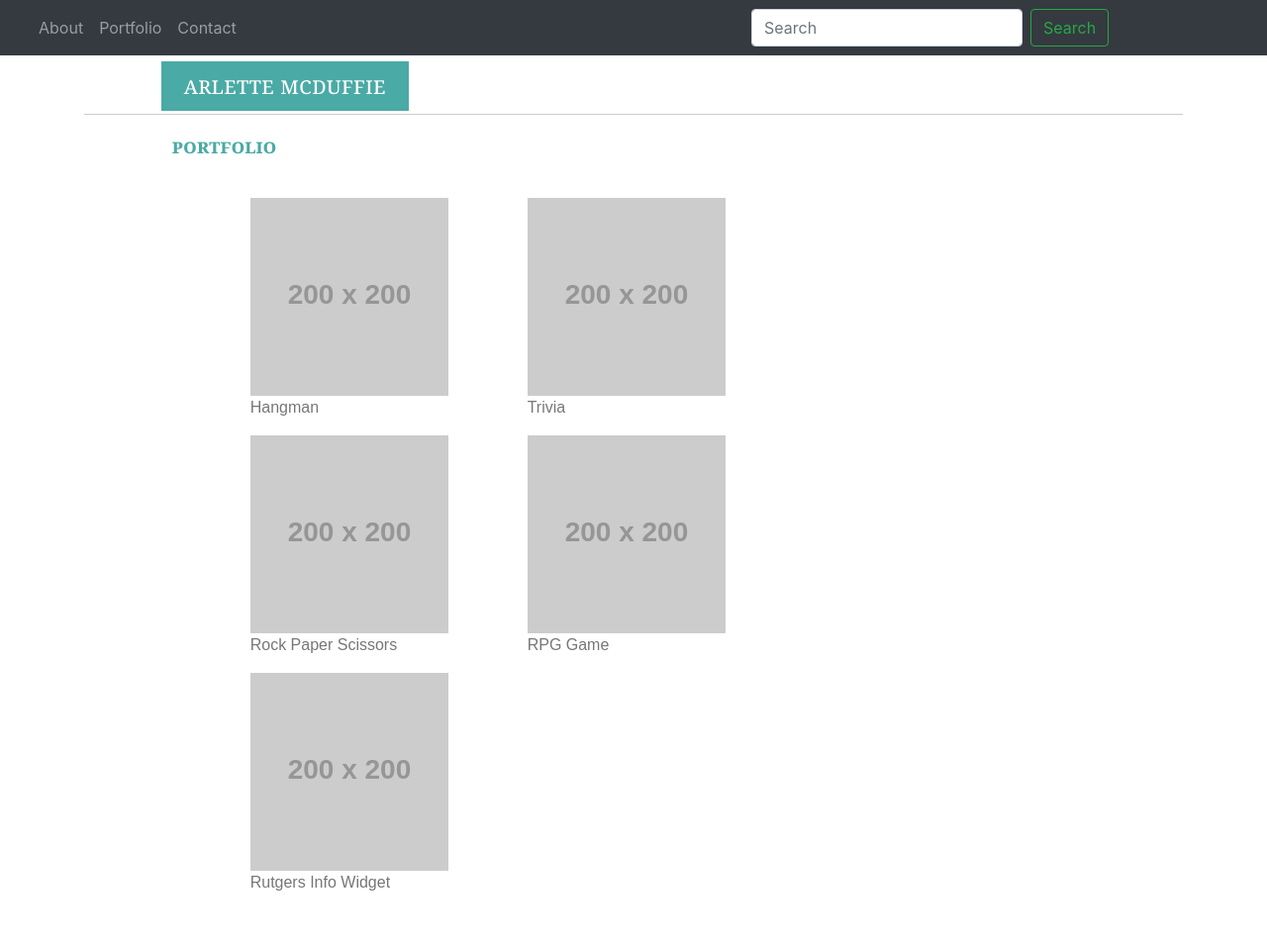
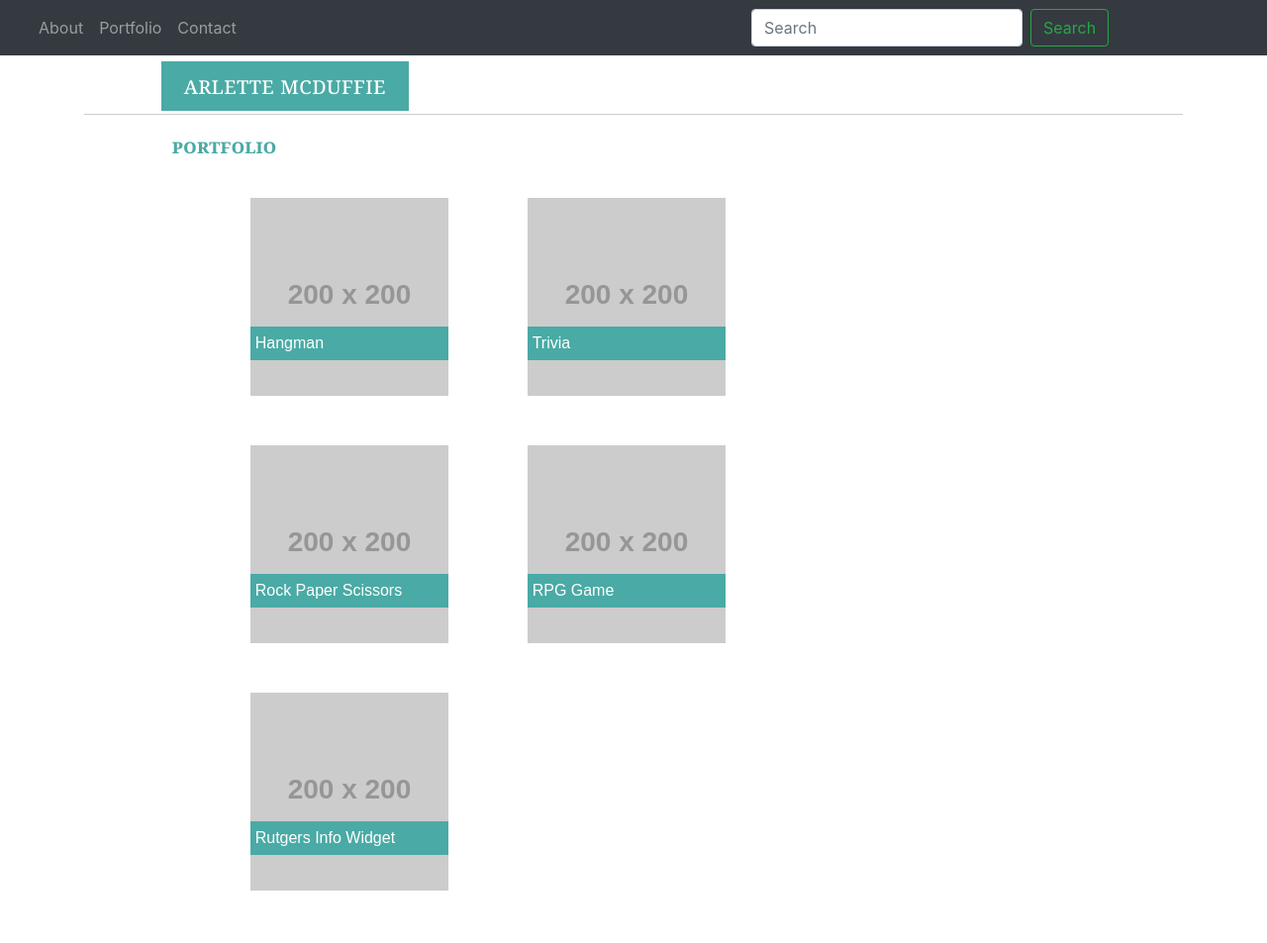
Before and after one commit to AMcDuffie/Bootstrap-Portfolio, a plain HTML site: page portfolio.html in a window 1280 px wide. Shown: the top 953 px of the page at 99% size. Drawn offline with nearby package versions, Linux system fonts and the light colour scheme; placeholder pictures from the web are drawn by us.

Commit message:
Update style.css

```diff
--- a/assets/css/style.css
+++ b/assets/css/style.css
@@ -78,13 +78,21 @@ footer p {
     line-height: 1.5cm;
 }
 
-.text-block {
-    background-color: #4aaaa5;
+.textblock {
     color: white;
     padding: 5px;
     font-size: 12pt;
     font-family: 'Arial', 'Helvetica Neue', Helvetica, sans-serif;
+}
 
+.imagetextblock {
+position: relative;
+bottom: 70px;
+background-color: #4aaaa5;
+}
+
+.imageblock {
+width: 200px;
 }
 
 #fname {
```
